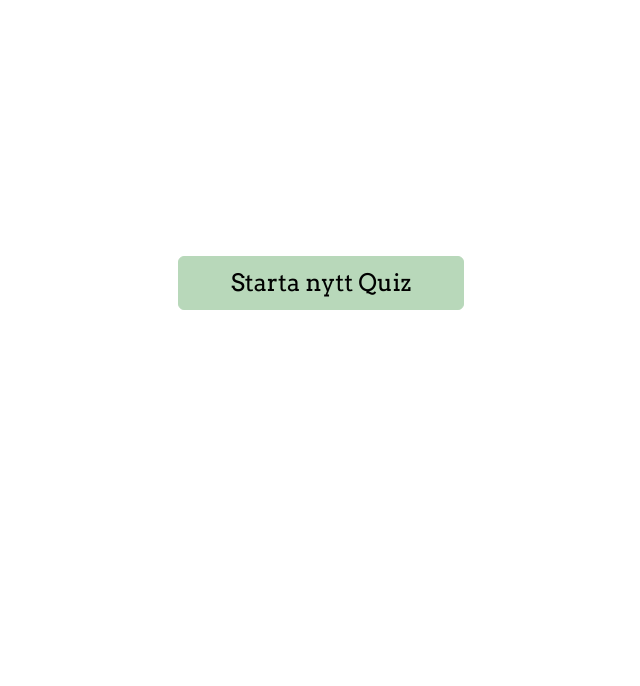
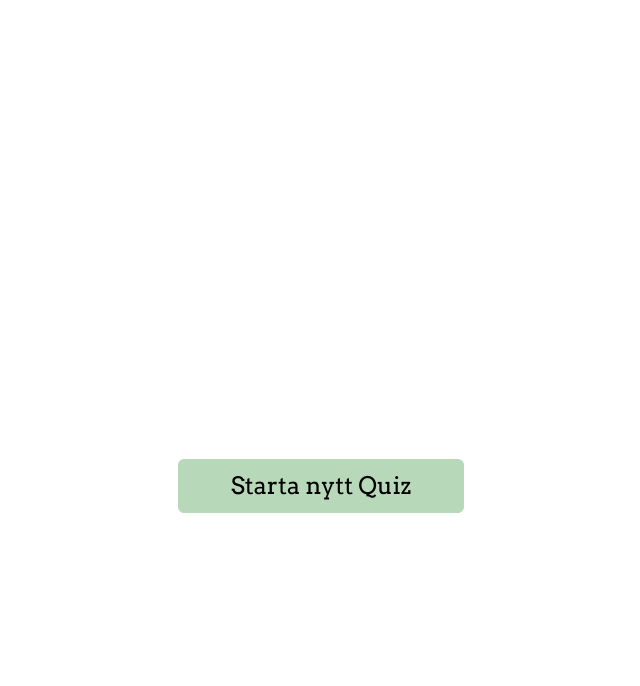
Before and after one commit to JakobLS/quiz-site, a plain HTML site: page final.html in a window 1280 px wide. Shown: the part 77-763 px from the top of the page, without its empty margins (319-959 px from the left). Drawn offline with nearby package versions, Linux system fonts and the light colour scheme.

Commit message:
updating flexible containers

```diff
--- a/app.css
+++ b/app.css
@@ -231,11 +231,11 @@ h3 {
     align-items: center;
     justify-content: center;
     height: 100vh;
-    padding-bottom: 20vh;
 }
 
 .points-container {
-    padding-bottom: 10vh;
+    height: 60vh;
+    margin: 10vh 0;
 }
 
 .points-container h3 {
@@ -246,6 +246,10 @@ h3 {
     font-size: 3em;
 }
 
+.start-new-container {
+    margin: 5vh 0;
+    height: 40vh;
+}
 
 
 
--- a/final.html
+++ b/final.html
@@ -13,9 +13,9 @@
 <body>
     <main>
         <div class="final-container centered">
-            <div class="points-container full-w js-final-score">
+            <div class="points-container js-final-score">
             </div>
-            <div class="start-new-container full-w">
+            <div class="start-new-container">
                 <form id="start-new-quiz" action="index.html">
                     <button class="start-new-quiz-btn btn js-start-new-quiz-btn" type="submit">Starta nytt Quiz</button>
                 </form>
```
